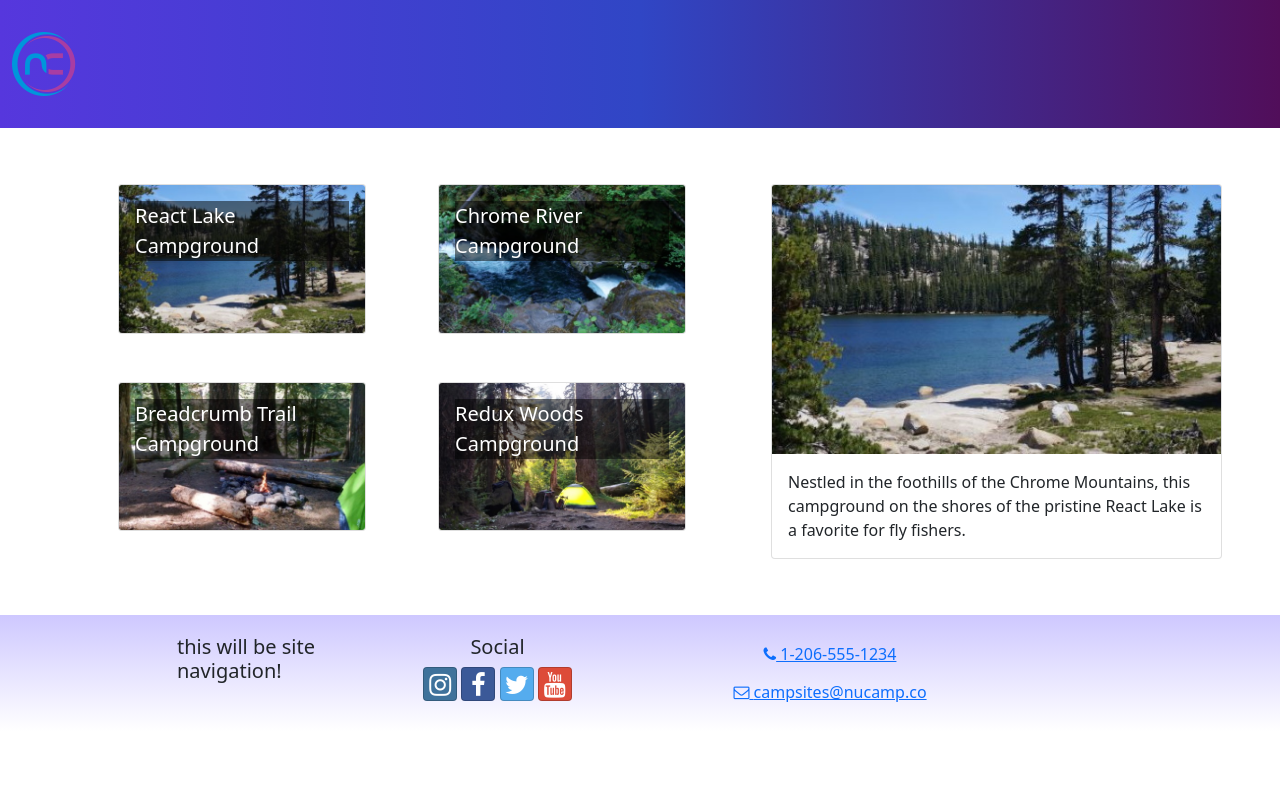
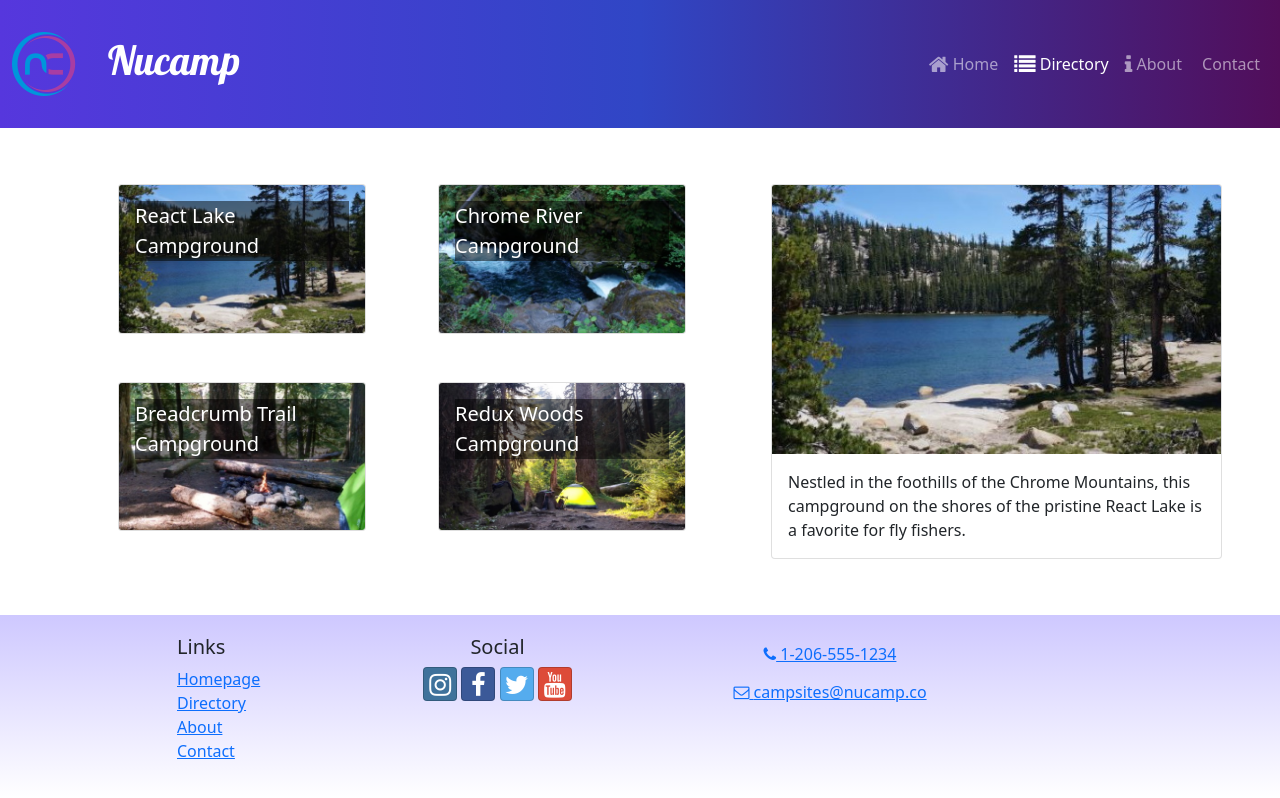
Before and after one commit to trautfish/nucampsite-react, a React (Create React App) app: page /directory in a window 1280 px wide. Built offline with nearby package versions, Linux system fonts and the light colour scheme.

Commit message:
Header + Footer Links

```diff
--- a/src/components/Footer.js
+++ b/src/components/Footer.js
@@ -1,4 +1,5 @@
 import { Container, Row, Col } from "reactstrap";
+import { Link } from "react-router-dom";
 
 const Footer = () => {
 	return (
@@ -6,7 +7,21 @@
 			<Container>
 				<Row>
 					<Col xs={{ size: 4, offset: 1 }} sm="2">
-						<h5>this will be site navigation!</h5>
+						<h5>Links</h5>
+                        <ul className='list-unstyled'>
+                            <li>
+                                <Link to='/'>Homepage</Link>
+                            </li>
+                            <li>
+                                <Link to='/directory'>Directory</Link>
+                            </li>
+                            <li>
+                                <Link to='/about'>About</Link>
+                            </li>
+                            <li>
+                                <Link to='/contact'>Contact</Link>
+                            </li>
+                        </ul>
 					</Col>
 					<Col xs="6" sm="3" className="text-center">
 						<h5>Social</h5>
--- a/src/components/Header.js
+++ b/src/components/Header.js
@@ -1,14 +1,52 @@
-import { Navbar, NavbarBrand } from "reactstrap";
+import { useState } from 'react';
+import {
+    Navbar,
+    NavbarBrand,
+    Collapse,
+    NavbarToggler,
+    Nav,
+    NavItem
+} from 'reactstrap';
+import { NavLink } from 'react-router-dom';
 import NucampLogo from "../app/assets/img/logo.png";
 
 const Header = () => {
-	return (
-		<Navbar dark color="primary" sticky="top" expand="md">
-			<NavbarBrand href="/">
-				<img src={NucampLogo} alt="nucamp logo" />
-			</NavbarBrand>
-		</Navbar>
-	);
+    const [menuOpen, setMenuOpen] = useState(false);
+
+    return (
+        <Navbar dark color="primary" sticky="top" expand="md">
+            <NavbarBrand className='ms=5' href="/">
+                <img src={NucampLogo} alt="nucamp logo" className='float-start' />
+                <h1 className='mt-1'>Nucamp</h1>
+            </NavbarBrand>
+
+            <NavbarToggler onClick={() => setMenuOpen(!menuOpen)} />
+            <Collapse isOpen={menuOpen} navbar>
+                <Nav className='ms-auto' navbar>
+                    <NavItem>
+                        <NavLink className='nav-link' to='/'>
+                            <i className='fa fa-home fa-lg' /> Home
+                        </NavLink>
+                    </NavItem>
+                    <NavItem>
+                        <NavLink className='nav-link' to='/directory'>
+                            <i className='fa fa-list fa-lg' /> Directory
+                        </NavLink>
+                    </NavItem>
+                    <NavItem>
+                        <NavLink className='nav-link' to='/about'>
+                            <i className='fa fa-info fa-lg' /> About
+                        </NavLink>
+                    </NavItem>
+                    <NavItem>
+                        <NavLink className='nav-link' to='/contact'>
+                            <i className='fa fa-adress-card fa-lg' /> Contact
+                        </NavLink>
+                    </NavItem>
+                </Nav>
+            </Collapse>
+        </Navbar>
+    );
 };
 
 export default Header;
```
